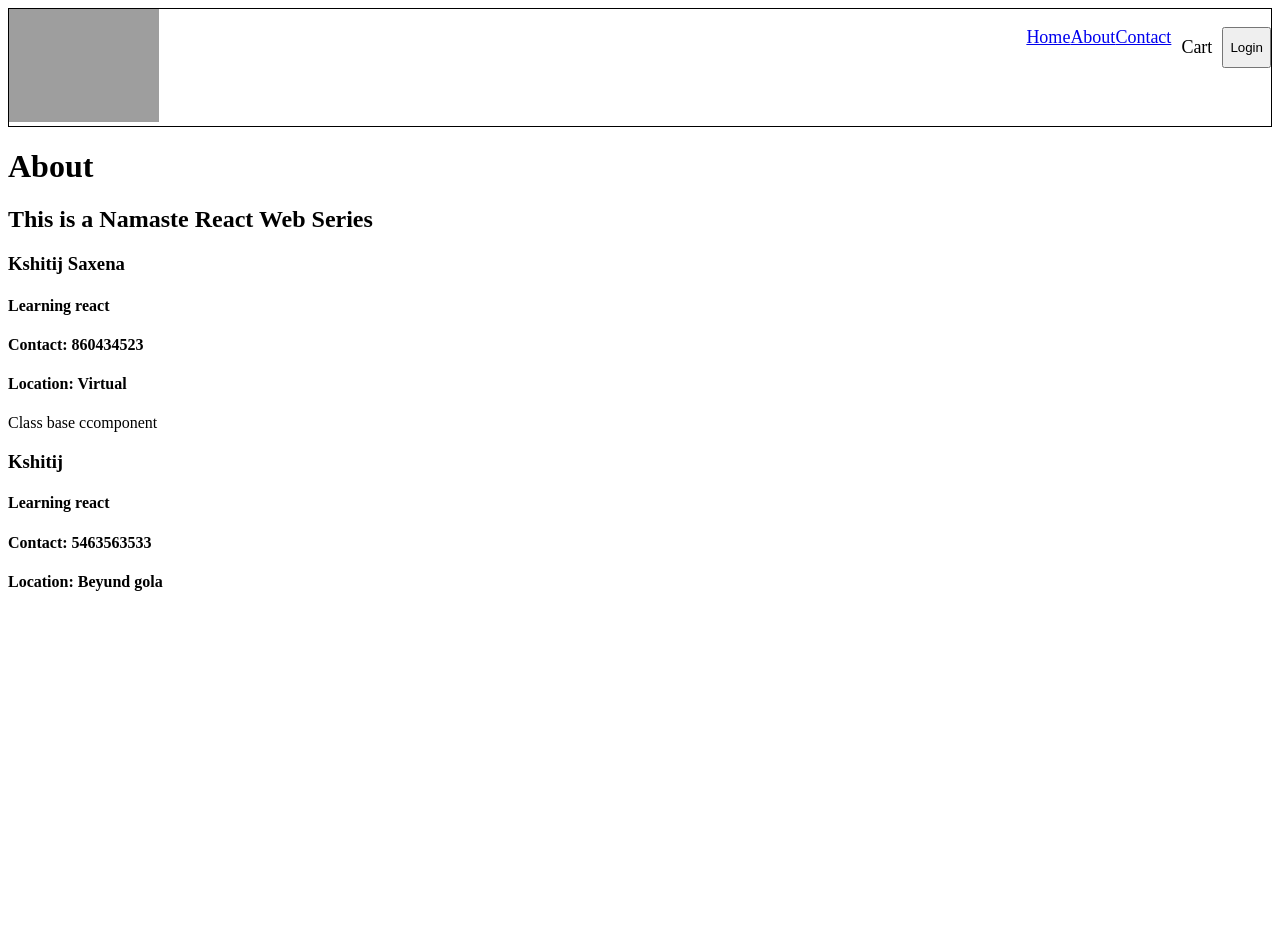
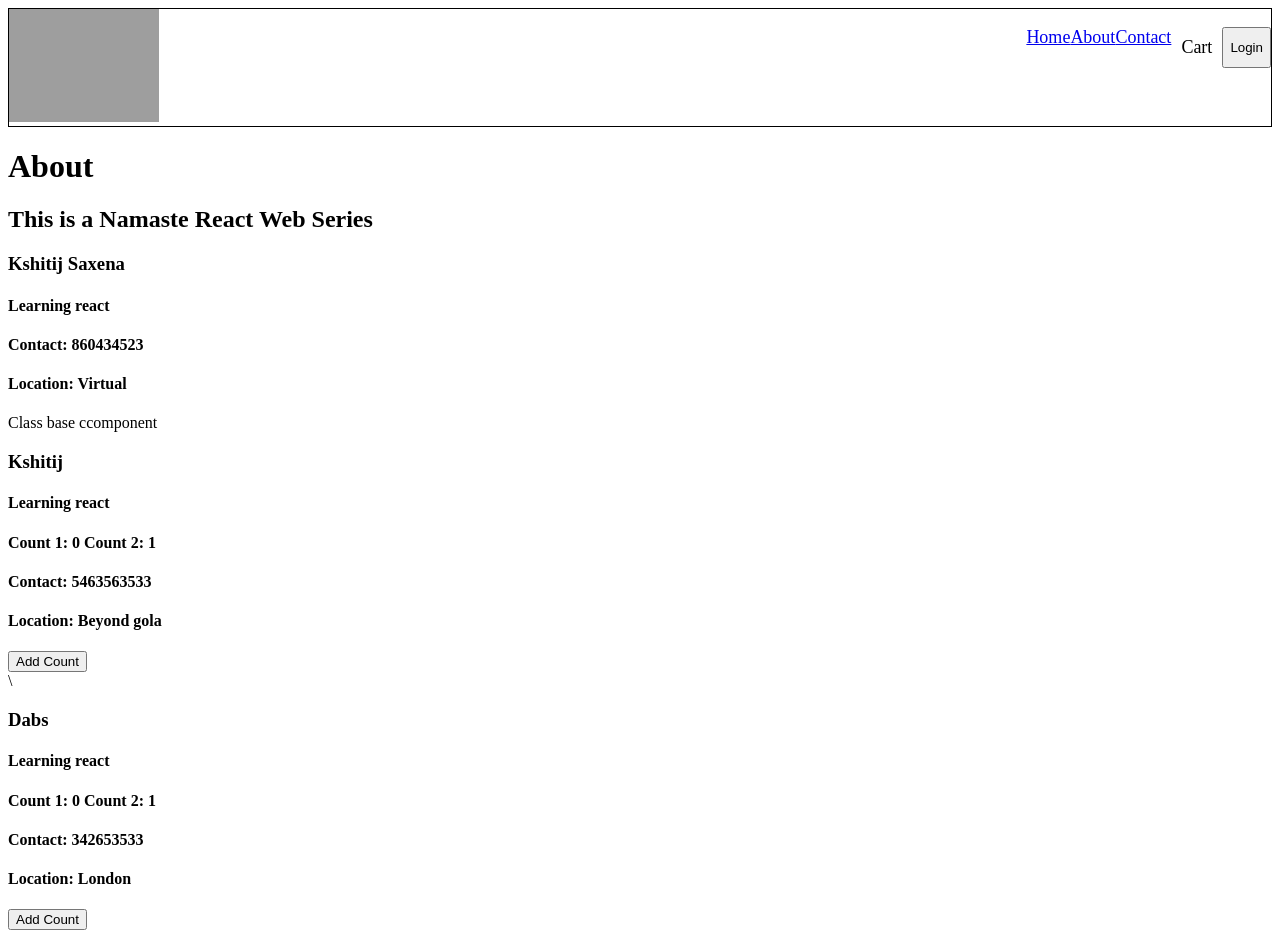
Before and after one commit to ZenFrontender/namaste-react, a React (Vite) app: page /about in a window 1280 px wide. Before the commit the page ends 800 px from the top, so only its background shows below. Built offline with nearby package versions, Linux system fonts and the light colour scheme; grey boxes are pictures that could not be loaded.

Commit message:
added a custom hook, increased modularity of code

```diff
--- a/package.json
+++ b/package.json
@@ -25,6 +25,7 @@
     "parcel": "^2.15.4"
   },
   "dependencies": {
+    "bootstrap": "^5.3.8",
     "react": "^19.1.1",
     "react-dom": "^19.1.1",
     "react-router-dom": "^6.23.1"
--- a/src/components/About.js
+++ b/src/components/About.js
@@ -1,19 +1,35 @@
 import User from "./User"
 import UserClass from "./UserClass";
+import React from "react";
 
-const About = () =>{
+class About extends React.Component{
+
+    constructor(props){
+
+        super(props)
+
+        console.log(`Parent constructor is called`);
 
 
+    }
 
-    return(
-        <div>
+
+    render(){
+    return <div>
+            {console.log('Parent render is called')}
             <h1>About</h1>
             <h2>This is a Namaste React Web Series</h2>
             <User  />
             <p>Class base ccomponent</p>
-            <UserClass name={"Kshitij"} contact={5463563533} location="Beyund gola" />
+            <UserClass name={"Kshitij"} contact={5463563533} location="Beyond gola" />\
+            <UserClass name={"Dabs"} contact={342653533} location="London" />
         </div>
-    )
+
+    }
+
+    componentDidMount(){
+        console.log("Parent componentDidMount is called");
+    }
+
 }
-
 export default About;
--- a/src/components/RestaurantMenu.js
+++ b/src/components/RestaurantMenu.js
@@ -1,44 +1,24 @@
-import { useEffect, useState } from "react";
 import Shimmer from "./Shimmer";
+import { useParams } from "react-router-dom";
+import useRestaurantMenu from "../utils/useRestaurantMenu";
 
-import {restrauntMenuApi} from "../utils/constants"
 
-import { useParams } from "react-router-dom";
 
 const RestaurantMenu = () =>{
 
     const {restaurantID} = useParams();
 
-   console.log(restaurantID);
+    // useRestrauntMenu hook will pull data from the api and take restrauntId as input  and will return/output restrauntMenu
+
+    const restaurantMenuJson = useRestaurantMenu(restaurantID);
 
 
-    const [restaurantMenuJson, setRestaurantMenuJson] = useState(null);
-
-    useEffect(()=>{
-        fetchRestaurantMenu()
-    },[])
-
-    const fetchRestaurantMenu = async () =>{
-        const firstRes = await fetch(`${restrauntMenuApi}${restaurantID}`);
-
-        const restaurantJsonData = await firstRes.json();
-        const resMenu = restaurantJsonData?.data
-       setRestaurantMenuJson(resMenu);
-
-       console.log(resMenu);
-    //    console.log("Usefetch called");
-    }
-
     if(restaurantMenuJson===null) return <Shimmer />
+    console.log(restaurantMenuJson);
 
    const {name, cuisines, costForTwoMessage} = restaurantMenuJson?.cards[2]?.card?.card.info;
 
     const {itemCards} = restaurantMenuJson?.cards[4]?.groupedCard.cardGroupMap.REGULAR.cards[2].card.card;
-
-console.log(itemCards);
-
-
-
 
 
 
--- a/src/components/UserClass.js
+++ b/src/components/UserClass.js
@@ -6,15 +6,29 @@ class UserClass extends React.Component{
         super(props);
         console.log(props);
 
+        this.state = {
+            count: 0,
+            count2: 1
+        }
+        console.log(`${this.props.name} constructor is called`);
+
+
     }
 
     render(){
         return <div className="user-card">
+            {console.log(`${this.props.name} render is called`)}
         <h3>{this.props.name}</h3>
         <h4>Learning react</h4>
+        <h4>Count 1: {this.state.count} Count 2: {this.state.count2}</h4>
         <h4>Contact: {this.props.contact}</h4>
         <h4>Location: {this.props.location}</h4>
+        <button onClick={()=>this.setState({count: this.state.count+1})}>Add Count</button>
     </div>
+    }
+
+    componentDidMount(){
+        console.log(`${this.props.name} component did mount called`)
     }
 
 }
--- /dev/null
+++ b/src/utils/useRestaurantCard.js
@@ -0,0 +1,6 @@
+const useRestaurantCard = () =>{
+
+}
+
+
+export default useRestaurantCard;
--- /dev/null
+++ b/src/utils/useRestaurantMenu.js
@@ -0,0 +1,29 @@
+import { restrauntMenuApi } from "./constants";
+import { useEffect, useState } from "react";
+
+
+const useRestarauntMenu = (restaurantID=79571) =>{
+
+     const [resInfo, setResInfo] = useState(null);
+
+     useEffect(()=>{
+        fetchData();
+
+    },[])
+
+    const fetchData = async () =>{
+        const firstRes = await fetch(`${restrauntMenuApi}${restaurantID}`);
+
+        const json = await firstRes.json();
+        setResInfo(json.data)
+        console.log(json);
+
+    }
+    // {resInfo?.cards}
+    return resInfo;
+
+
+
+}
+
+export default useRestarauntMenu;
```
Also changed, not shown: 1 other file (tests, documents, lock files or other folders).
